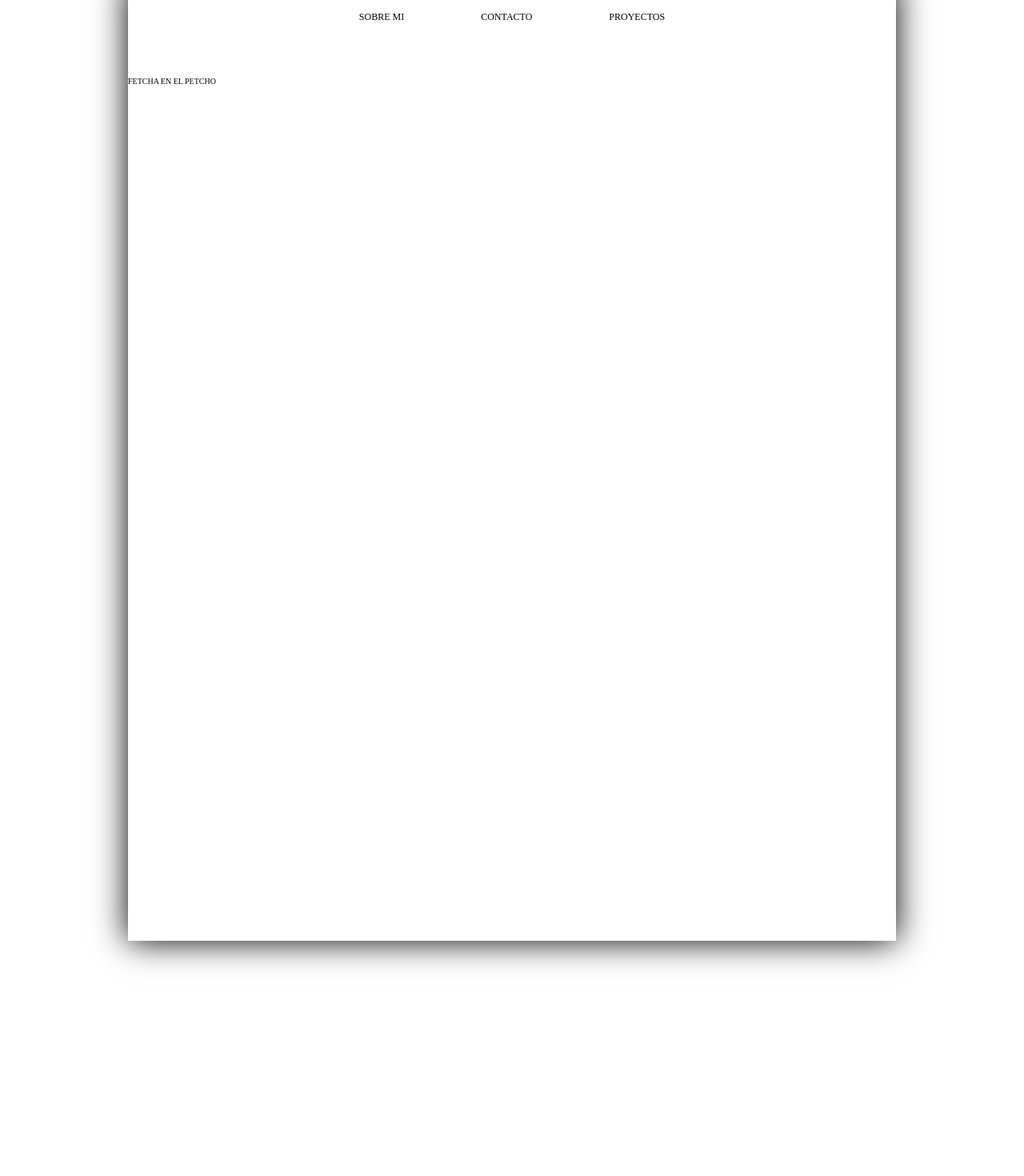
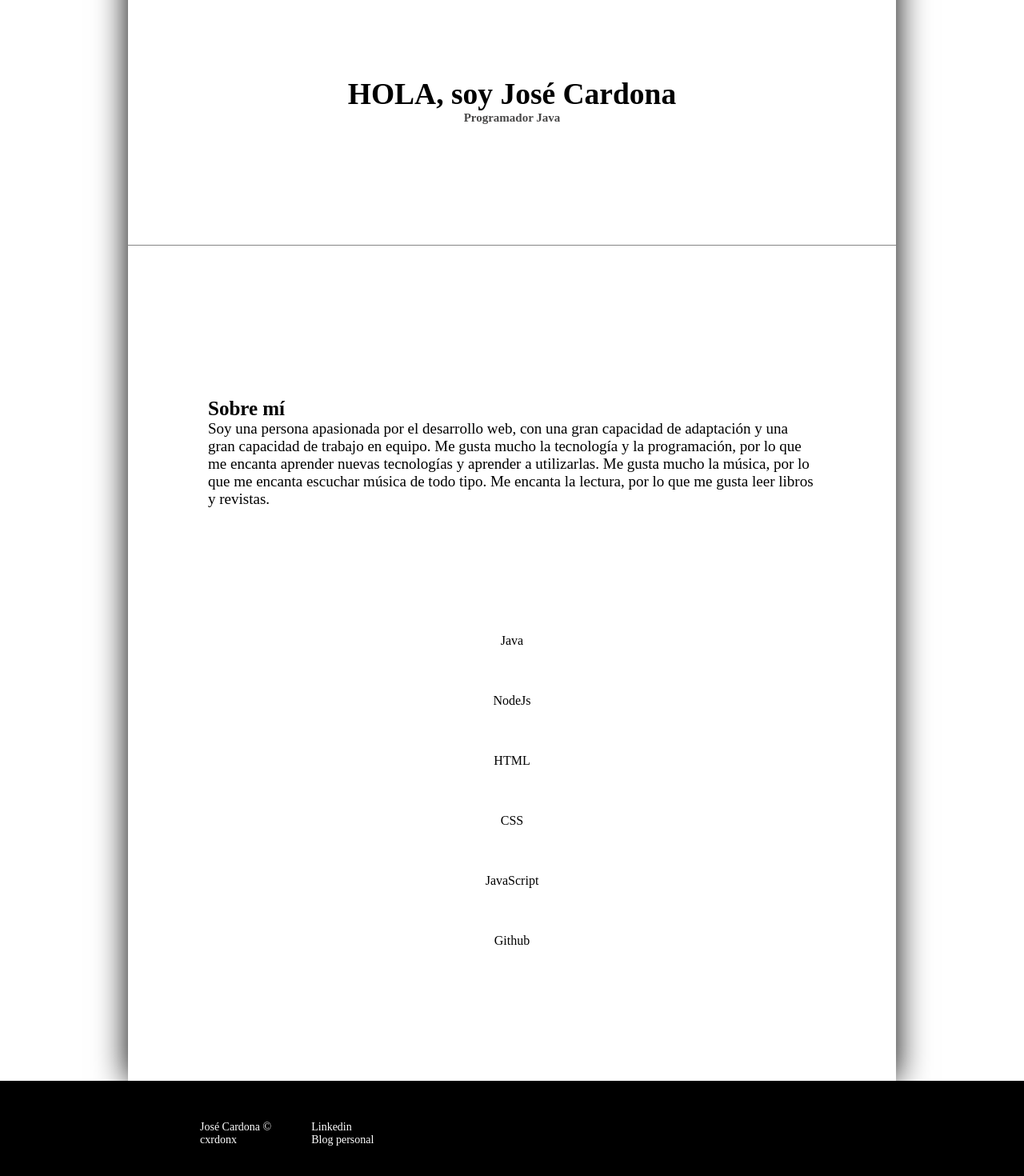
Before and after one commit to cxrdonx/portfoliocx, an Angular app in the folder projectWebApp/: page / in a window 1280 px wide. Shown: the part 144-1614 px from the top of the page at 80% size. Before the commit the page ends 1440 px from the top, so only its background shows below. Built offline with nearby package versions, Linux system fonts and the light colour scheme.

Commit message:
about me

```diff
--- a/projectWebApp/src/app/app.component.html
+++ b/projectWebApp/src/app/app.component.html
@@ -13,8 +13,14 @@
   <router-outlet></router-outlet>
 </section>
 
-<!--
+
 <footer>
-  José Cardona &copy;
+<div class="div-col1">
+  <p>José Cardona &copy;</p>
+  <p>cxrdonx</p>
+</div>
+  <div class="div-col2">
+    <a>Linkedin</a>
+    <p>Blog personal</p>
+  </div>
 </footer>
--->
--- a/projectWebApp/src/app/components/about/about.component.html
+++ b/projectWebApp/src/app/components/about/about.component.html
@@ -1 +1,34 @@
-<p>FETCHA EN EL PETCHO</p>
+
+<div class="about-container">
+<div class="about--presentation-container">
+<div class="title">
+     <h1>{{title}}</h1>
+    </div>
+<div class="subtitle">
+     <h2>{{subtitle}}</h2>
+    </div>
+
+</div>
+
+<div class="aboutme--presentation-container">
+<article class="about-me">
+    <h2>Sobre mí</h2>
+    <p>
+        Soy una persona apasionada por el desarrollo web, con una gran capacidad de adaptación y una gran capacidad de trabajo en equipo.
+        Me gusta mucho la tecnología y la programación, por lo que me encanta aprender nuevas tecnologías y aprender a utilizarlas.
+        Me gusta mucho la música, por lo que me encanta escuchar música de todo tipo.
+        Me encanta la lectura, por lo que me gusta leer libros y revistas.
+    </p>
+</article>
+  <div class ="about-me--tools">
+        <div class="about-me--languages">
+         <p>{{tools[0]}}<span class="java"></span></p>
+         <p>{{tools[1]}}<span></span></p>
+         <p>{{tools[2]}}<span></span></p>
+         <p>{{tools[3]}}<span></span></p>
+         <p>{{tools[4]}}<span></span></p>
+         <p>{{tools[5]}}<span></span></p>
+        </div>
+  </div>
+ </div>
+</div>
--- a/projectWebApp/src/app/components/about/about.component.ts
+++ b/projectWebApp/src/app/components/about/about.component.ts
@@ -1,3 +1,4 @@
+import { THIS_EXPR } from '@angular/compiler/src/output/output_ast';
 import { Component, OnInit } from '@angular/core';
 
 @Component({
@@ -7,9 +8,18 @@ import { Component, OnInit } from '@angular/core';
 })
 export class AboutComponent implements OnInit {
 
-  constructor() { }
+public title: string;
+public subtitle: string;
+public tools: string[];
+
+  constructor() {
+    this.title ="HOLA, soy José Cardona";
+    this.subtitle ="Programador Java";
+    this.tools = ["Java", "NodeJs", "HTML", "CSS", "JavaScript", "Github"];
+  }
 
   ngOnInit(): void {
+
   }
 
 }
--- a/projectWebApp/src/assets/css/styles.css
+++ b/projectWebApp/src/assets/css/styles.css
@@ -57,14 +57,12 @@ header a:hover{
        color: whitesmoke;
 }
 .page-home{
-    min-height: 1200px;
+    min-height: 1495px;
     width: 75%;
-    margin: 120px auto;
-    box-shadow: 0px 0px 40px black;
+    margin: 0 auto;
+    box-shadow: 0px 0px 39px black;
     background: rgba(255,255,255,0.7);
-    padding-top: 120px;
-
-
+    padding-top: 140px;
 }
 
 .animation{
@@ -72,10 +70,83 @@ header a:hover{
     transition: all 0.5s;
 }
 
+.about-container{
+     width: 100%;
+     height: 450px;
+     margin: 100px auto;
+}
+
+.about--presentation-container{
+    margin-bottom: 150px;
+    text-align: center;
+}
+
+.about--presentation-container .title{
+     font-size: 2.5rem;
+     font-weight: bold;
+}
+
+.about--presentation-container .subtitle{
+     font-size: 1rem;
+     color: #1b1a1acd;
+}
+
+.aboutme--presentation-container{
+     border-top: 1px solid rgba(0, 0, 0, 0.476);
+     text-align: left;
+        padding: 100px
+
+}
+.aboutme--presentation-container .about-me{
+    font-size: 1.9rem;
+    margin-top: 90px;
+
+
+}
+
+.aboutme--presentation-container .about-me h2{
+      font-size: 2.5rem;
+}
+
+
+
+
+.about-me--tools{
+    width: 100%;
+    height: 400px;
+    margin: 0px auto;
+    padding-top: 100px;
+    text-align: center;
+}
+
+.about-me--languages p{
+    text-align: center;
+    font-size: 1.6rem;
+    margin-top: 57px;
+}
+.about-me--languages p .java{
+    /* bacground-image: url(../assets/img/java.png); */
+    background-size: cover;
+    background-position: center;
+    background-repeat: no-repeat;
+}
+
+
 footer{
-    width: 75%;
+    width:100%;
+    height: 160px;
+    background-color: black;
     margin: 0px auto;
-    padding-top: 15px;
-    font-size: 1.2rem;
-    color:rgb(0, 0, 0.5);
+    padding-left: 250px;
+    text-decoration: none;
+    padding-top: 50px;
+    font-size: 1.4rem;
+    color:rgb(255, 255, 255);
+    display: flex;
+
 }
+
+footer .div-col2{
+    margin-left: 50px;
+
+}
```
